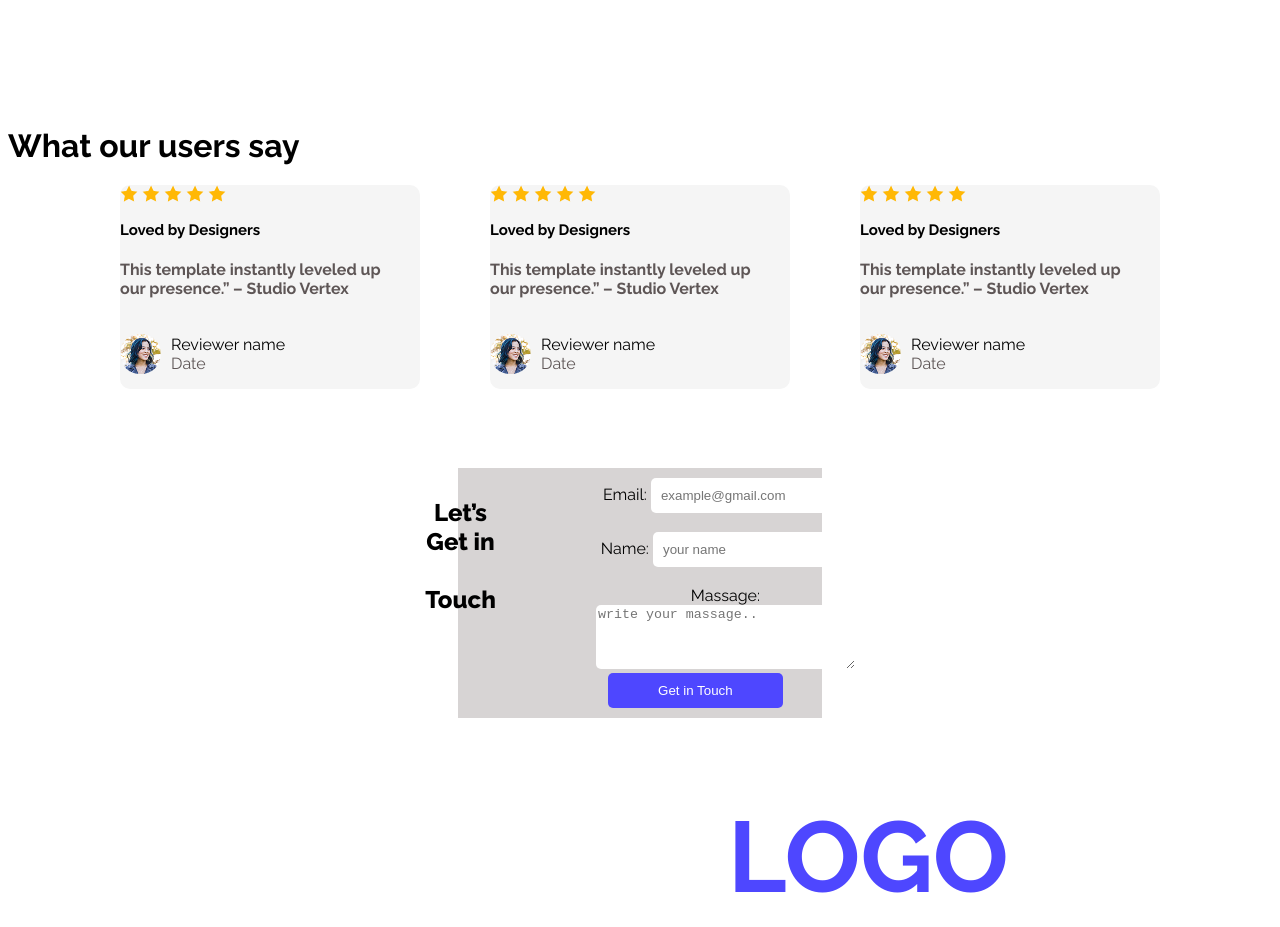
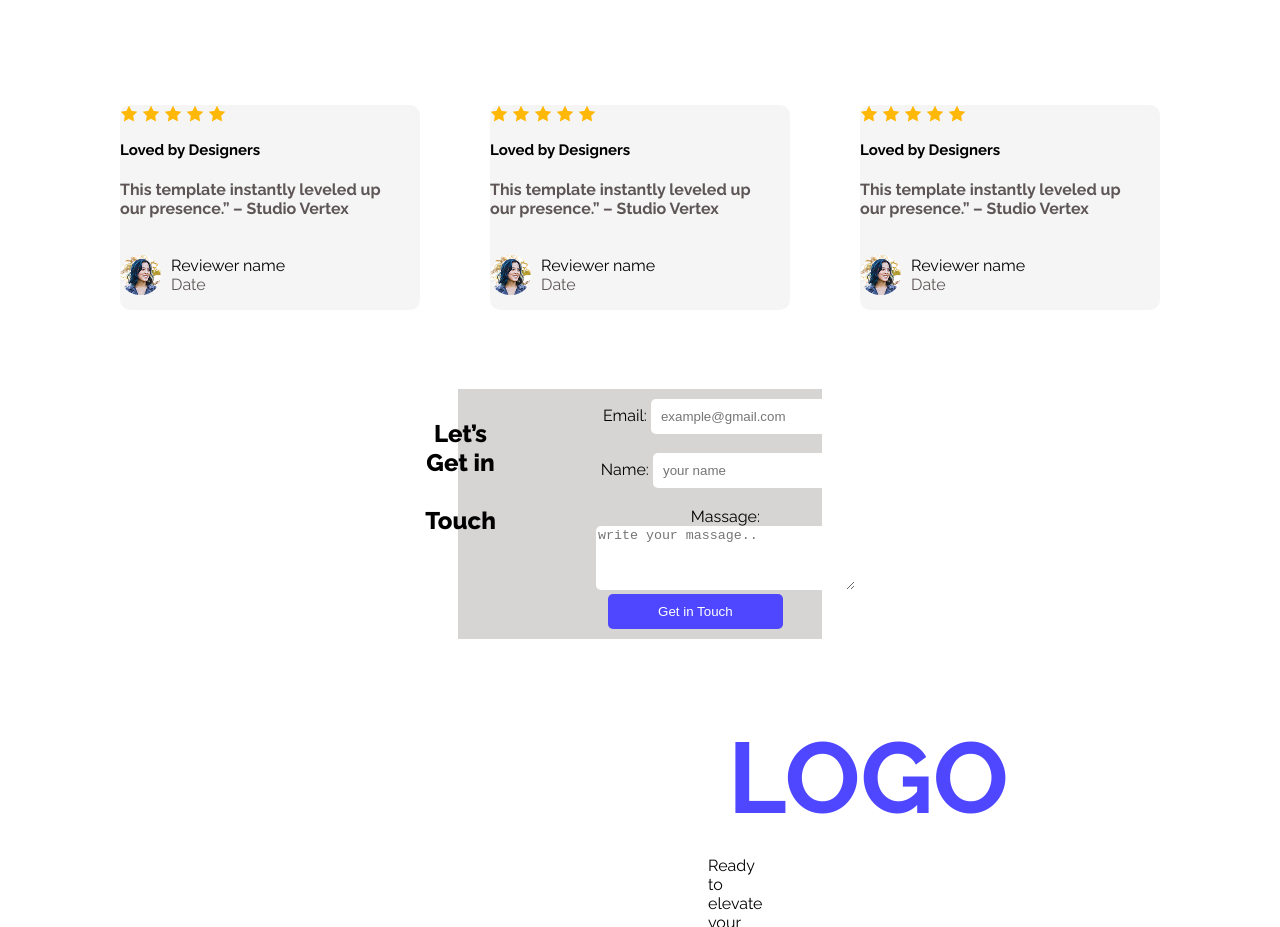
Before and after one commit to lima-akter-p/my-first-assignment-repo, a plain HTML site: page my-first-assignment-repo/index.html in a window 1280 px wide. Shown: the part 1780-2707 px from the top of the page. Drawn offline with Linux system fonts and the light colour scheme.

Commit message:
added the repo

```diff
--- a/my-first-assignment-repo/index.html
+++ b/my-first-assignment-repo/index.html
@@ -30,7 +30,6 @@
 
  </nav>
 </header>
-
 <main>
    <section class="mainsec-1">
    <div class="title">
@@ -70,7 +69,7 @@
      </div>
   </section>
 <setion class="section-3">
-    <h1> What our users say</h1>
+
     <div class="card-container">
     <div class="card">
     <img src="Assets/icon-star.png">
@@ -123,8 +122,6 @@
     </div>
 </setion>
 
-
-<!-- section4 -->
 <section class="section-4">
     <div>
     <h1 style="font-weight: 800; justify-content: center;">Let’s Get in<br><br> Touch</h1>
```
Lines whose indentation alone changed are shown as unchanged.
